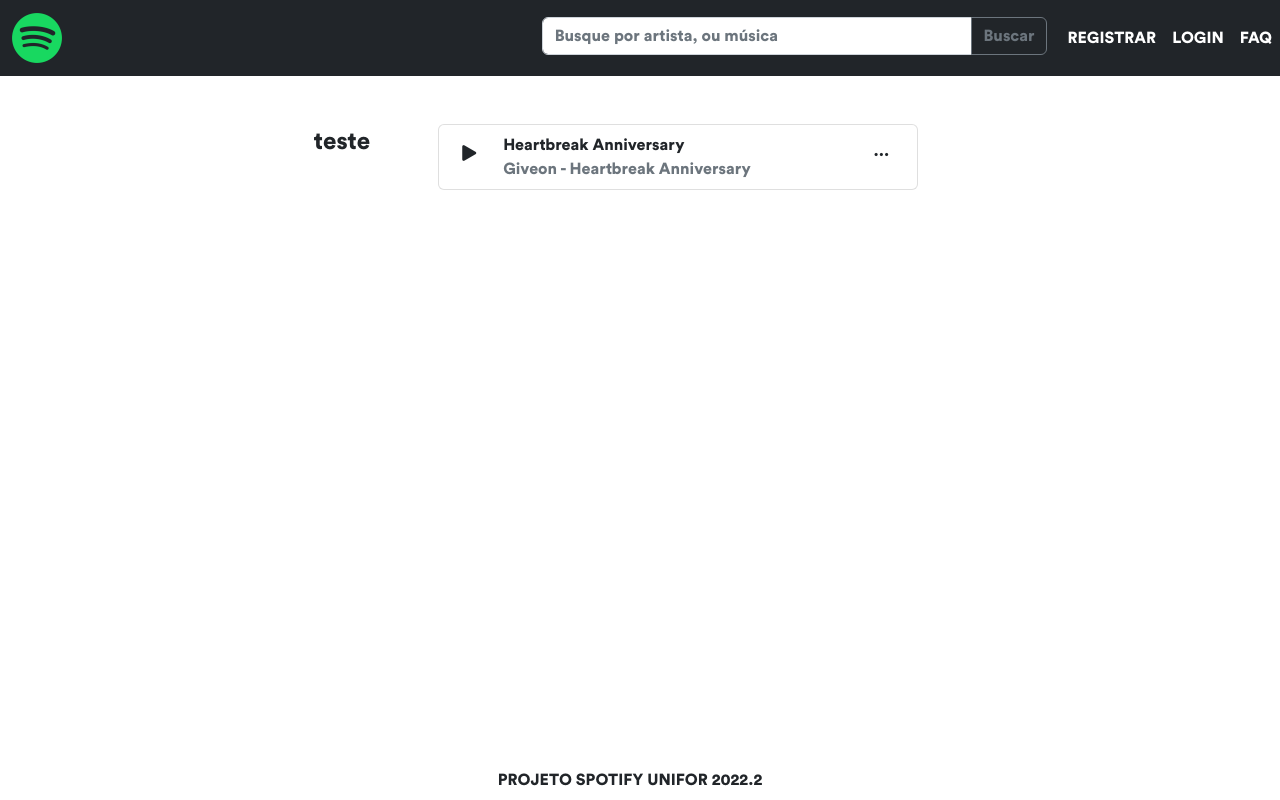
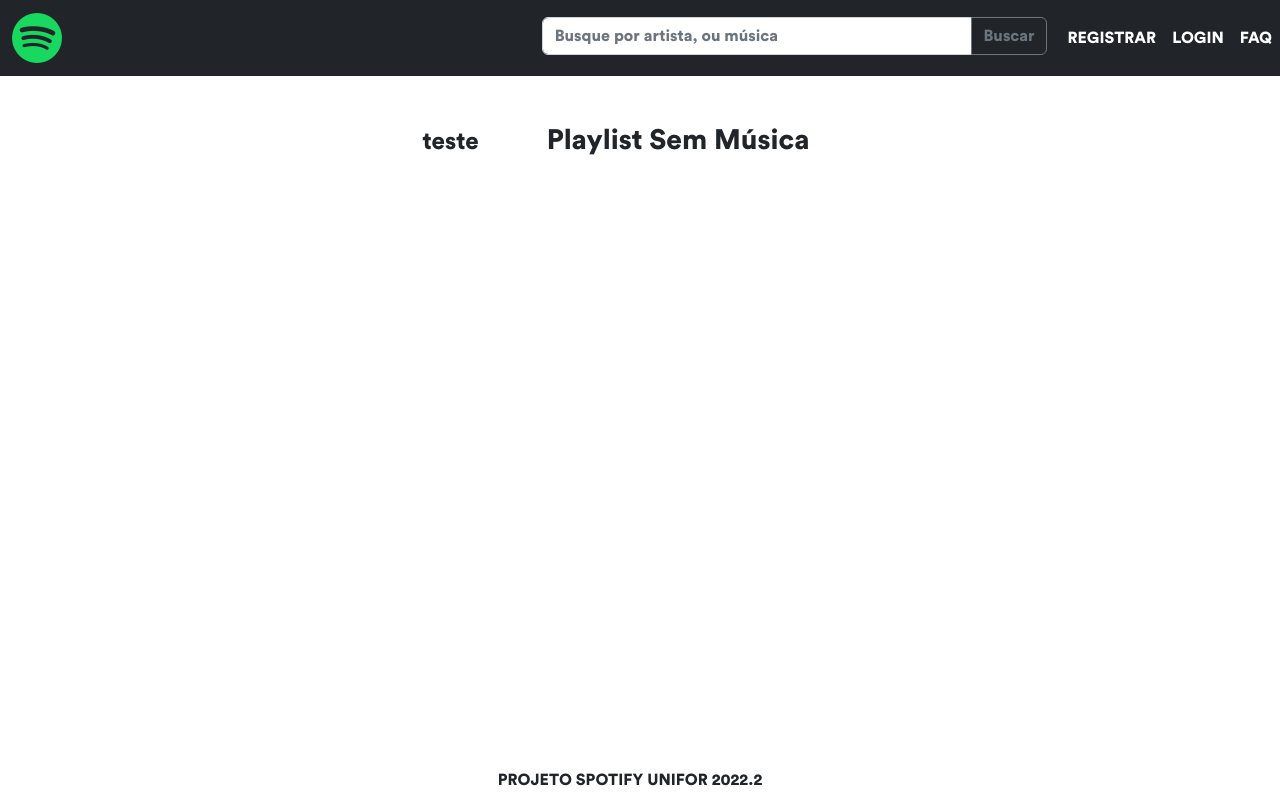
Before and after one commit to samiralemz/porjetoReact, a React (Create React App) app: page /playlistUsuario/1 in a window 1280 px wide. Built offline with nearby package versions, Linux system fonts and the light colour scheme; data requests are answered from the project's data file.

Commit message:
correção proposta por professor sobre playlists

```diff
--- a/db.json
+++ b/db.json
@@ -5,119 +5,42 @@
       "titulo": "LeeHi",
       "titulo_album": "Only",
       "artista": "LeeHi",
-      "image": "/images/LeeHi.jpg",
-      "musicas": [
-        {
-          "id": 1,
-          "titulo_musica": "Only",
-          "musica_link": "leehi_only.mp3"
-        },
-        {
-          "id": 2,
-          "titulo_musica": "Breath",
-          "musica_link": "leehi_breath.mp3"
-        }
-      ]
+      "image": "/images/LeeHi.jpg"
     },
     {
       "id": 2,
       "titulo": "Olivia Rodrigo",
       "titulo_album": "Sour",
       "artista": "Olivia Rodrigo",
-      "image": "/images/olivia.jpg",
-      "musicas": [
-        {
-          "id": 3,
-          "titulo_musica": "Favorite Crime",
-          "musica_link": "oliviarodrigo_favoritecrime.mp3"
-        },
-        {
-          "id": 4,
-          "titulo_musica": "Happier",
-          "musica_link": "oliviarodrigo_happier.mp3"
-        }
-      ]
+      "image": "/images/olivia.jpg"
     },
     {
       "id": 3,
       "titulo": "Giveon",
       "titulo_album": "Heartbreak Anniversary",
       "artista": "Giveon",
-      "image": "/images/giveon.jpg",
-      "musicas": [
-        {
-          "id": 5,
-          "titulo_musica": "Heartbreak Anniversary",
-          "musica_link": "giveon_heartbreakanniversary.mp3"
-        },
-        {
-          "id": 6,
-          "titulo_musica": "If i ain't got ",
-          "musica_link": "giveon_if.mp3"
-        }
-      ]
+      "image": "/images/giveon.jpg"
     },
     {
       "id": 4,
       "titulo": "The Weeknd",
       "titulo_album": "Sacrifice",
       "artista": "Weeknd",
-      "image": "/images/theweeknd.jpg",
-      "musicas": [
-        {
-          "id": 7,
-          "titulo_musica": "Out Of Time",
-          "musica_link": "TheWeeknd _outoftime.mp3"
-        },
-        {
-          "id": 8,
-          "titulo_musica": "Sacrifice ",
-          "musica_link": "TheWeeknd_sacrifice.mp3"
-        },
-        {
-          "id": 9,
-          "titulo_musica": "Save Your Tears",
-          "musica_link": "TheWeeknd_saveyourtears.mp3"
-        }
-      ]
+      "image": "/images/theweeknd.jpg"
     },
     {
       "id": 5,
       "titulo": "Bruno Mars",
       "titulo_album": "Silk Sonic",
       "artista": "Bruno Mars",
-      "image": "/images/bruno.jpg",
-      "musicas": [
-        {
-          "id": 10,
-          "titulo_musica": "Talking To The Moon",
-          "musica_link": "brunomars_TalkingToTheMoon.mp3"
-        },
-        {
-          "id": 11,
-          "titulo_musica": "When I Was Your Man",
-          "musica_link": "brunomars _when.mp3"
-        }
-      ]
+      "image": "/images/bruno.jpg"
     },
     {
       "id": 6,
       "titulo": "Rock Nacional",
       "titulo_album": "Rock MPB",
       "artista": "Variados",
-      "image": "/images/rock.jpg",
-      "musicas": [
-        {
-          "id": 12,
-          "titulo_musica": "Tempos Modernos - Lulu",
-          "musica_link": "tempos-modernos-lulu-santos.mp3"
-        },
-        {
-          "id": 13,
-          "titulo_musica": "Aquarela - Toquinho",
-          "musica_link": "toquinho-aquarela.mp3"
-        }
-      ]
+      "image": "/images/rock.jpg"
     }
   ],
   "users": [
@@ -125,7 +48,7 @@
       "nome": "Alisson",
       "email": "alisson@gmail.com",
       "senha": "123",
-      "nascimento": "2001-05-19T03:00:00.000Z",
+      "nascimento": "2002-05-19T03:00:00.000Z",
       "genero": "masculino",
       "id": 1
     },
@@ -143,17 +66,128 @@
       "titulo": "teste",
       "usuario_id": 2,
       "id": 1
+    },
+    {
+      "titulo": "teste",
+      "usuario_id": 1,
+      "id": 2
+    },
+    {
+      "titulo": "Estudar",
+      "usuario_id": 1,
+      "id": 3
+    }
+  ],
+  "musicasPlaylistUser": [
+    {
+      "musica_id": 12,
+      "usuario_id": 1,
+      "playlist_id": 2,
+      "id": 1
+    },
+    {
+      "musica_id": 13,
+      "usuario_id": 1,
+      "playlist_id": "3",
+      "id": 2
+    },
+    {
+      "musica_id": 12,
+      "usuario_id": 1,
+      "playlist_id": "3",
+      "id": 3
+    },
+    {
+      "musica_id": 13,
+      "usuario_id": 1,
+      "playlist_id": "3",
+      "id": 4
+    },
+    {
+      "musica_id": 2,
+      "usuario_id": 1,
+      "playlist_id": "3",
+      "id": 5
     }
   ],
   "musicas": [
     {
-      "playlist_id": "1",
-      "musica_id": 5,
-      "caminho_musica": "giveon_heartbreakanniversary.mp3",
-      "titulo": "Heartbreak Anniversary",
-      "artista": "Giveon",
-      "album": "Heartbreak Anniversary",
-      "id": 3
+      "playlist_id": 1,
+      "id": 1,
+      "titulo_musica": "Only",
+      "musica_link": "leehi_only.mp3"
+    },
+    {
+      "playlist_id": 1,
+      "id": 2,
+      "titulo_musica": "Breath",
+      "musica_link": "leehi_breath.mp3"
+    },
+    {
+      "playlist_id": 2,
+      "id": 3,
+      "titulo_musica": "Favorite Crime",
+      "musica_link": "oliviarodrigo_favoritecrime.mp3"
+    },
+    {
+      "playlist_id": 2,
+      "id": 4,
+      "titulo_musica": "Happier",
+      "musica_link": "oliviarodrigo_happier.mp3"
+    },
+    {
+      "playlist_id": 3,
+      "id": 5,
+      "titulo_musica": "Heartbreak Anniversary",
+      "musica_link": "giveon_heartbreakanniversary.mp3"
+    },
+    {
+      "playlist_id": 3,
+      "id": 6,
+      "titulo_musica": "If i ain't got ",
+      "musica_link": "giveon_if.mp3"
+    },
+    {
+      "playlist_id": 4,
+      "id": 7,
+      "titulo_musica": "Out Of Time",
+      "musica_link": "TheWeeknd _outoftime.mp3"
+    },
+    {
+      "playlist_id": 4,
+      "id": 8,
+      "titulo_musica": "Sacrifice ",
+      "musica_link": "TheWeeknd_sacrifice.mp3"
+    },
+    {
+      "playlist_id": 4,
+      "id": 9,
+      "titulo_musica": "Save Your Tears",
+      "musica_link": "TheWeeknd_saveyourtears.mp3"
+    },
+    {
+      "playlist_id": 5,
+      "id": 10,
+      "titulo_musica": "Talking To The Moon",
+      "musica_link": "brunomars_TalkingToTheMoon.mp3"
+    },
+    {
+      "playlist_id": 5,
+      "id": 11,
+      "titulo_musica": "When I Was Your Man",
+      "musica_link": "brunomars _when.mp3"
+    },
+    {
+      "playlist_id": 6,
+      "id": 12,
+      "titulo_musica": "Tempos Modernos - Lulu",
+      "musica_link": "tempos-modernos-lulu-santos.mp3"
+    },
+    {
+      "playlist_id": 6,
+      "id": 13,
+      "titulo_musica": "Aquarela - Toquinho",
+      "musica_link": "toquinho-aquarela.mp3"
     }
   ]
 }
--- a/src/App.jsx
+++ b/src/App.jsx
@@ -51,8 +51,8 @@
             : <Navigate to="/" replace={true}/>}
             />
           <Route path="/playlist"  element={<ListaPlaylist />} />
-          <Route path="/playlistUsuario/:id_playlist"  element={<PlaylistUser />} />
-          <Route path="/playlist/:id_playlist" element={<Playlist />} />
+          <Route path="/playlistUsuario/:id_playlist" element={<PlaylistUser user={user} />} />
+          <Route path="/playlist/:id_playlist" element={<Playlist user={user} />} />
         </Routes>
         <Footer />
       </BrowserRouter>
--- a/src/Pages/ListaPlaylist.jsx
+++ b/src/Pages/ListaPlaylist.jsx
@@ -78,8 +78,8 @@
           </Button>
         </Modal.Footer>
       </Modal>
-      {playlistUsuario !== null ? playlistUsuario.map((item) => {
-        return (<Card className="mt-3">
+      {playlistUsuario !== null ? playlistUsuario.map((item, index) => {
+        return (<Card className="mt-3" key={index}>
           <Card.Body className="d-flex justify-content-between">{item.titulo} <Link to={`/playlistUsuario/${item.id}/`}>
             <Button variant="primary">Ver playlist</Button>
           </Link></Card.Body>
--- a/src/Pages/Login.jsx
+++ b/src/Pages/Login.jsx
@@ -18,7 +18,6 @@
         setShowErrorMessage("Usuário não existe!")
         return;
       }
-      console.log("response =>",response);
       const user = response.data[0];
       if(senha !== user.senha) {
         setShowErrorMessage("Senha incorreta!");
--- a/src/Pages/PlaylistUser.jsx
+++ b/src/Pages/PlaylistUser.jsx
@@ -1,59 +1,50 @@
 import axios from "axios";
 import { useEffect, useState } from "react";
 import { useParams } from "react-router-dom";
-import PlaylistItem from "../componts/playlist/PlaylistItem";
+import PlaylistItemPromise from "../componts/playlist/PlaylistItemPromise";
 
-function PlaylistUser() {
-  let { id_playlist } = useParams();
+function PlaylistUser(props) {
+  let { id_playlist: id_playlist_user } = useParams();
   const [playlist, setPlaylist] = useState();
   const [musicas, setMusicas] = useState([]);
 
-  function onStartPage() {
-    axios.get(`/playlistUser?id=${id_playlist}`).then(response => {
-      setPlaylist(response.data[0]);
-      axios.get(`/musicas?playlist_id=${id_playlist}`).then(response => {
-        setMusicas(response.data);
-      })
-    })
+  async function renderSongs() {
+    const playlistUser = (await axios.get("/playlistUser/" + id_playlist_user)).data;
+    setPlaylist(playlistUser);
+
+    const musicas = (await axios.get("/musicasPlaylistUser", {params: {playlist_id: id_playlist_user}})).data;
+    setMusicas(musicas);
   }
 
   function handleDelete(musica_id) {
-    if (musica_id !== null) {
-      axios.delete(`/musicas/${musica_id}`);
-      axios.get(`/musicas?playlist_id=${id_playlist}`).then(response => {
-        setMusicas(response.data);
-      })
+    if (musica_id !== null && musica_id !== undefined) {
+      axios.delete("/musicasPlaylistUser/" + musica_id);
+      renderSongs();
     }
 
   }
 
   useEffect(() => {
-    onStartPage();
+    renderSongs();
   }, []);
 
   return (
     <div className="container">
       <div className="d-flex flex-wrap justify-content-center">
         <div className="d-flex flex-column ml-3 mt-5" style={{ maxWidth: "15rem" }}>
-          {/* <img src={`/images/${playlist?.image}`} style={{ maxWidth: "15rem" }} /> */}
           <span className="fs-4 text-wrap text-center">{playlist?.titulo}</span>
         </div>
 
         <ul className="list-group mx-5 mt-5">
 
-          {musicas.length > 0 ? musicas.map((item, index) => {
+          {musicas.length > 0 ? musicas.map((musica, index) => {
             return (
-              <PlaylistItem
-                id={item?.id}
-                src={`/music/${item?.caminho_musica}`}
-                caminho={item?.caminho_musica}
-                titulo={item?.titulo}
-                artista={item?.artista}
-                album={item?.album}
-                option={false}
-                isEdit={true}
-                handleDelete={handleDelete}
-              />
+              <PlaylistItemPromise
+                id={musica.id}
+                musica={musica}
+                user={props.user}
+                key={musica.id}
+                handleDelete={() => handleDelete(musica.id)} />
             );
           }) : <h3>Playlist Sem Música</h3>}
         </ul>
--- a/src/componts/UserMenu.jsx
+++ b/src/componts/UserMenu.jsx
@@ -3,7 +3,6 @@
 
 function UserMenu(props) {
   const { user, onLogoutUser } = props;
-  console.log(user);
   return (
     <li className="nav-item dropdown">
       <Link className="nav-link dropdown-toggle text-white"  role="button" data-bs-toggle="dropdown" aria-expanded="false">
--- a/src/componts/playlist/PlaylistItem.jsx
+++ b/src/componts/playlist/PlaylistItem.jsx
@@ -1,4 +1,5 @@
 import axios from "axios";
+import { useRef } from "react";
 import { useState } from "react";
 import { Button, Card, Modal } from "react-bootstrap";
 
@@ -14,7 +15,7 @@
 
 
 function PlaylistItem(props) {
-  const { id, titulo, artista, album, src, caminho, option, isEdit, handleDelete = null } = props;
+  const { id, user, titulo, artista, album, src, option, isEdit, handleDelete = null } = props;
   const [flagAudioRunning, setFlagAudioRunning] = useState(false);
   const [audioTime, setAudioTime] = useState("");
   const [show, setShow] = useState(false);
@@ -23,10 +24,10 @@
   const [onSelect, setOnSelect] = useState();
   const handleClose = () => setShow(false);
   const handleShow = () => setShow(true);
+  const audioElement = useRef();
 
   function toggleAudio() {
-    let audio = document.querySelector(`audio[id='${id}']`);
-
+    let audio = audioElement.current;
     if (!audio)
       return;
 
@@ -46,22 +47,16 @@
   const handleSubmit = async (e) => {
     e.preventDefault();
 
-    const { data } = await axios.get(`/musicas?playlist_id=${onSelect}`);
-    // data.data
-    const isDuplicated = data?.filter((item) => {
-      return item.musica_id === id;
-    });
+    const duplicates = (await axios.get("/musicasPlaylistUser", {params: {musica_id: id, usuario_id: user.id}})).data;
 
-    if (!isDuplicated.length > 0) {
-      const AdicionarMusica = {
+    if (!duplicates.length > 0) {
+      const adicionarMusica = {
+        "musica_id": id,
+        "usuario_id": user.id,
         "playlist_id": onSelect,
-        "musica_id": id,
-        "caminho_musica": caminho,
-        "titulo": titulo,
-        "artista": artista,
-        "album": album,
       }
-      axios.post("/musicas", AdicionarMusica).then((response) => {
+
+      axios.post("/musicasPlaylistUser", adicionarMusica).then((response) => {
         handleClose();
       })
     } else {
@@ -85,7 +80,6 @@
                   value={item.id}
                   name="playlist"
                   required
-                  // checked={true}
                   onChange={e => { handleSelect(e.target.value) }} />
 
               </div></Card.Body>
@@ -146,6 +140,7 @@
       </div>
       <audio
         id={id}
+        ref={audioElement}
         onCanPlay={e => setAudioTime(formataAudioTime(e.target.duration))}
         onTimeUpdate={
           e => setAudioTime(formataAudioTime(e.target.duration - e.target.currentTime))
--- /dev/null
+++ b/src/componts/playlist/PlaylistItemPromise.jsx
@@ -0,0 +1,46 @@
+import axios from 'axios';
+import React from 'react'
+import { useState } from 'react';
+import { useEffect } from 'react';
+import PlaylistItem from './PlaylistItem';
+
+function PlaylistItemPromise(props) {
+  const [musica, setMusica] = useState();
+
+  useEffect(() => {
+    loadMusica()
+  }, [])
+
+  async function loadMusica() {
+    const result = (await axios.get("/musicas/"+props.musica.musica_id)).data;
+    const playlist = (await axios.get("/playlist/"+result.playlist_id)).data;
+
+    result.artista = playlist.artista;
+    result.album = playlist.titulo_album;
+    setMusica(result);
+  }
+
+  return (
+    <>
+    {musica !== undefined ?
+      <PlaylistItem
+      id={musica.musica_id}
+      src={`/music/${musica.musica_link}`}
+      user={props.user}
+      titulo={musica?.titulo_musica}
+      artista={musica?.artista}
+      album={musica?.album}
+      option={false}
+      isEdit={true}
+      handleDelete={props.handleDelete}
+      />
+      :
+      <div class="spinner-border text-dark" role="status">
+        <span class="visually-hidden">Loading...</span>
+      </div>
+      }
+    </>
+  )
+}
+
+export default PlaylistItemPromise;
```
Also changed, not shown: src/Pages/Playlist.jsx (+9 -9 lines).
